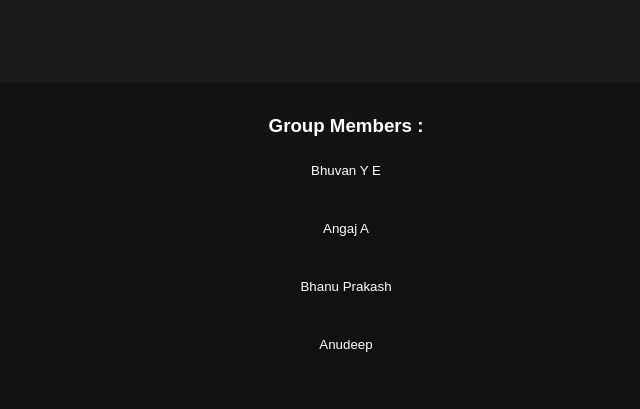
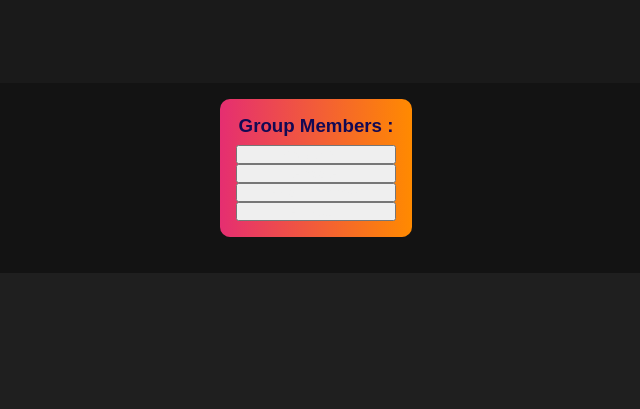
Before and after one commit to Anudeep-313/mini-project, a PHP site: page / in a window 1280 px wide. Shown: the part 3575-3984 px from the top of the page, without its empty margins (324-964 px from the left). After the commit the page ends 3812 px from the top, so only its background shows below. Run offline with PHP 8.4, Linux system fonts and the light colour scheme; some libraries are stand-ins or nearby versions.

Commit message:
Added CSS to Footer Added CSS to Footer

```diff
--- a/src/styles/index.css
+++ b/src/styles/index.css
@@ -465,8 +465,6 @@ a {
   }
 }
 /* Footer CSS */
-
-
 .footer__container {
   background-color: #131313;
   padding: 1rem 0;
@@ -485,7 +483,17 @@ a {
 }
 
 .footer__link--wrapper {
+  margin-bottom: 20px;
+  background: linear-gradient(-90deg,#ff8a00,#e52e71);
+  border-radius: 10px;
   display: flex;
+  transition: background .5s ease-in-out, transform 0.3s ease-in-out, border-radius 0.3s ease-in-out;
+}
+
+.footer__link--wrapper:hover{
+  background: linear-gradient(180deg,#ff8a00,#e52e71);
+  border-radius: 2px;
+  transform: skew(4deg, 8deg);
 }
 
 .footer__link--items {
@@ -500,81 +508,20 @@ a {
 
 .footer__link--items h3 {
   margin-bottom: 8px;
-  color: #fff;
+  color: #130953;
 }
 
 .footer__link--items a {
-  color: #fff;
-  text-decoration: none;
-  margin: 0 20px;
-  margin-bottom: 0.5rem;
-  transition: 0.3 ease-out;
+    transform:scale(1);
+    color: #efefef;
+    transition: color .2s ease-in-out, transform 0.3s ease-in-out;
 }
 
 .footer__link--items a:hover {
-  color: #adabae;
-  transition: 0.3 ease-out;
-}
-.glow-on-hover {
-  width: 220px;
-  height: 50px;
-  border: none;
-  outline: none;
-  color: #fff;
-  background: #111;
-  cursor: pointer;
-  position: relative;
-  z-index: 0;
-  border-radius: 10px;
-  margin-bottom: 0.5rem;
+    transform: scaleX(1.2);
+    color: rgb(0, 0, 0);
 }
 
-.glow-on-hover:before {
-  content: '';
-  background: linear-gradient(45deg, #ff0000, #ff7300, #fffb00, #48ff00, #00ffd5, #002bff, #7a00ff, #ff00c8, #ff0000);
-  position: absolute;
-  top: -2px;
-  left:-2px;
-  background-size: 400%;
-  z-index: -1;
-  filter: blur(5px);
-  width: calc(100% + 4px);
-  height: calc(100% + 4px);
-  animation: glowing 20s linear infinite;
-  opacity: 0;
-  transition: opacity .3s ease-in-out;
-  border-radius: 10px;
-}
-
-.glow-on-hover:active {
-  color: #000
-}
-
-.glow-on-hover:active:after {
-  background: transparent;
-}
-
-.glow-on-hover:hover:before {
-  opacity: 1;
-}
-
-.glow-on-hover:after {
-  z-index: -1;
-  content: '';
-  position: absolute;
-  width: 100%;
-  height: 100%;
-  background: #111;
-  left: 0;
-  top: 0;
-  border-radius: 10px;
-}
-
-@keyframes glowing {
-  0% { background-position: 0 0; }
-  50% { background-position: 400% 0; }
-  100% { background-position: 0 0; }
-}
 @media screen and (max-width: 820px) {
   .footer__links {
     padding-top: 2rem;
```
